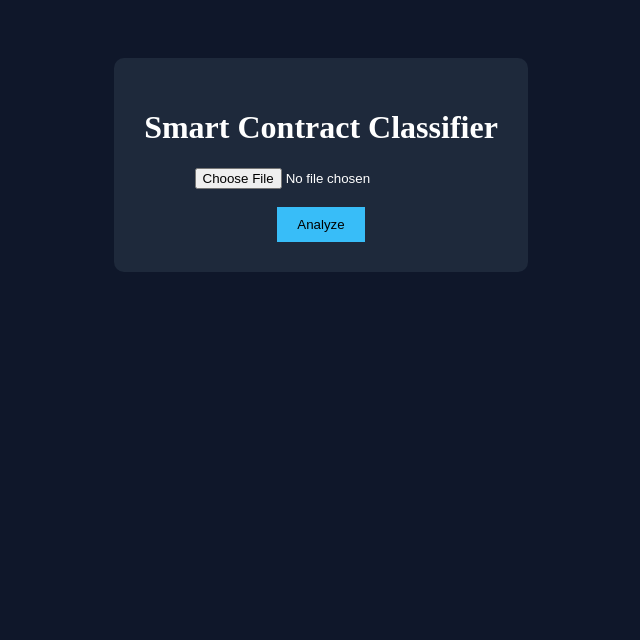
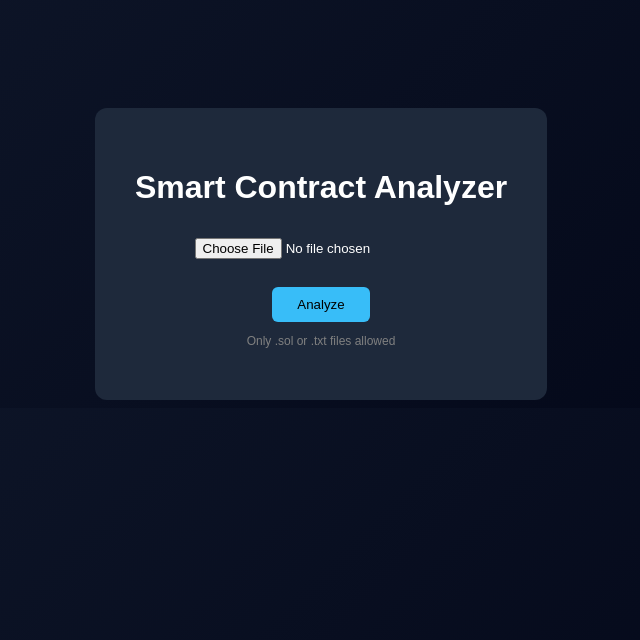
Before and after one commit to Marriam-Rasib/Smart-Scan-, a Flask app: page / in a window 1280 px wide. Shown: the top 640 px of the page, without its empty margins (319-959 px from the left). Run offline with Flask 3, Linux system fonts and the light colour scheme.

Commit message:
Update index.html

```diff
--- a/Phase_4/templates/index.html
+++ b/Phase_4/templates/index.html
@@ -1,21 +1,46 @@
-
 <!DOCTYPE html>
 <html>
 <head>
 <title>Smart Analyzer</title>
 <style>
-body {background:#0f172a;color:white;text-align:center;padding:50px;}
-.box {background:#1e293b;padding:30px;border-radius:10px;display:inline-block;}
-button {padding:10px 20px;background:#38bdf8;border:none;}
+body {
+    background: linear-gradient(135deg, #0f172a, #020617);
+    color: white;
+    text-align: center;
+    font-family: Arial;
+}
+.box {
+    background: #1e293b;
+    padding: 40px;
+    border-radius: 12px;
+    display: inline-block;
+    margin-top: 100px;
+}
+button {
+    padding: 10px 25px;
+    background: #38bdf8;
+    border: none;
+    border-radius: 6px;
+    cursor: pointer;
+}
+input {
+    padding: 10px;
+}
 </style>
 </head>
 <body>
 <div class="box">
-<h1>Smart Contract Classifier</h1>
+<h1> Smart Contract Analyzer</h1>
+
 <form action="/analyze" method="post" enctype="multipart/form-data">
-<input type="file" name="contract" required><br><br>
+<input type="file" name="contract" accept=".sol,.txt" required><br><br>
 <button>Analyze</button>
 </form>
+
+<p style="font-size:12px;color:gray;">
+Only .sol or .txt files allowed
+</p>
+
 </div>
 </body>
 </html>
```
